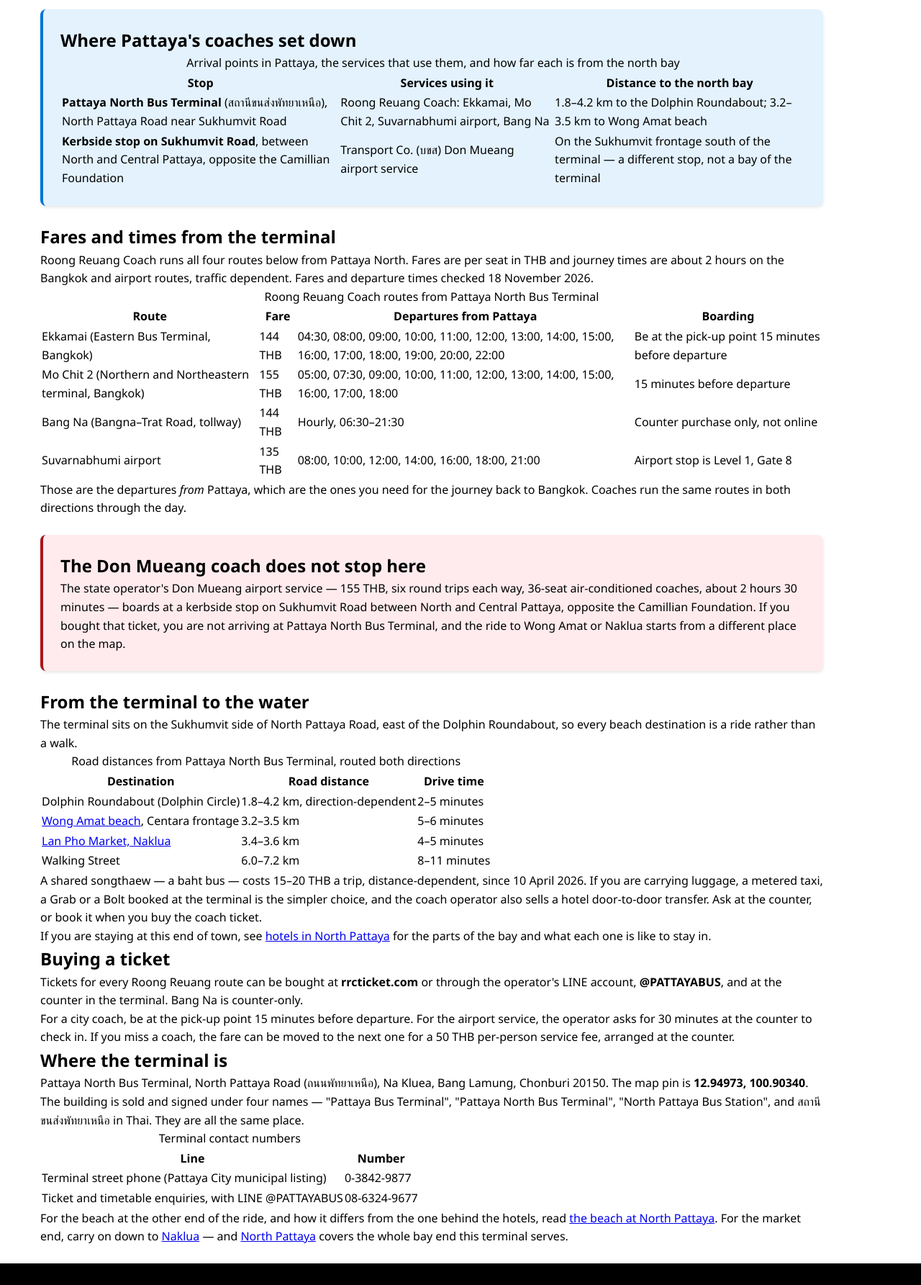
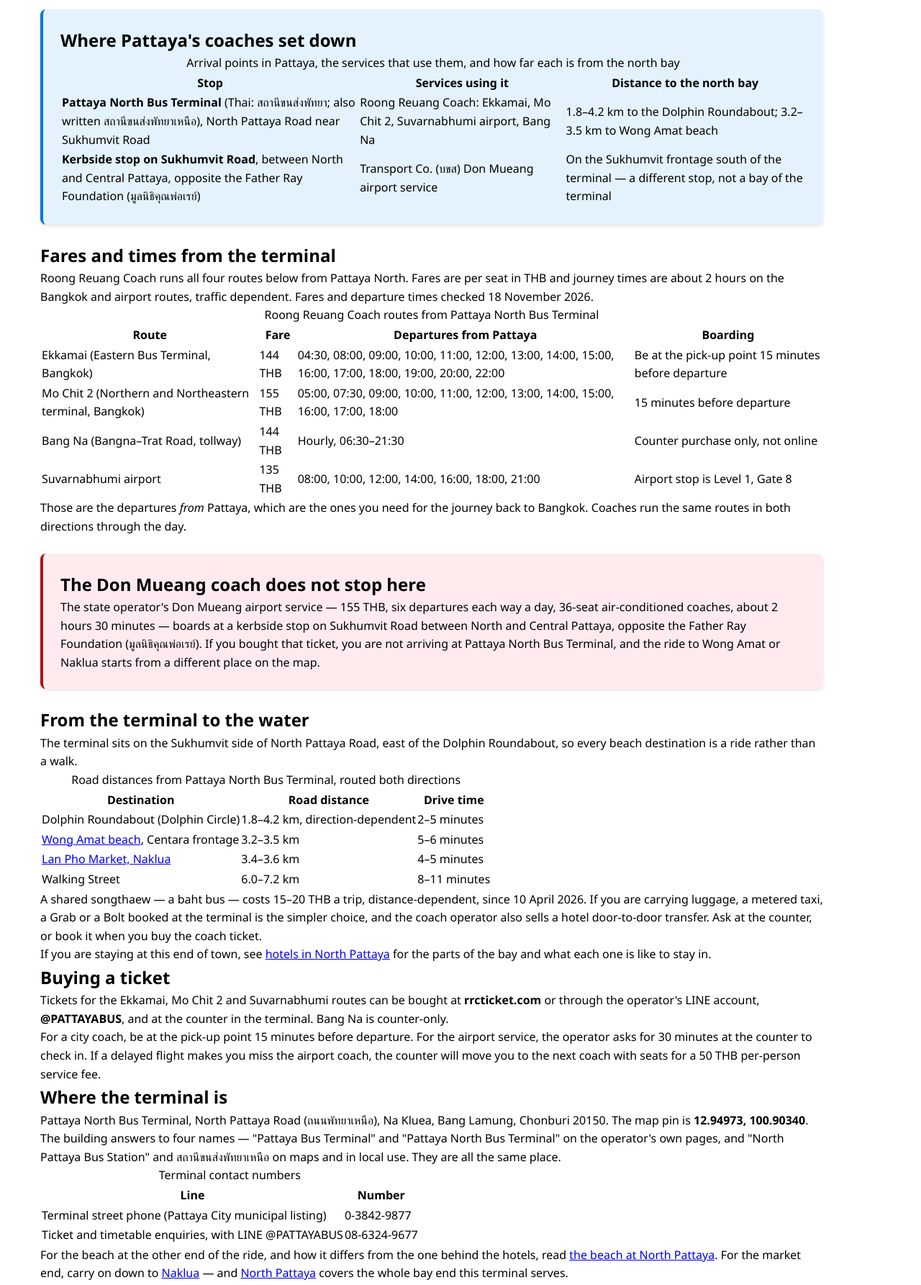
Before and after one commit to raymondlowe/north-pattaya.com, a plain HTML site: page north-pattaya-bus-station.html in a window 1280 px wide. Shown: the part 940-2725 px from the top of the page at 72% size. Drawn offline with Linux system fonts and the light colour scheme.

Commit message:
fix(north-pattaya): apply the 8 ordered factcheck corrections from the PR #1 ruling
Applies, verbatim and body-copy only, the EDIT ORDER in
wl-knowledge/sites/north-pattaya/findings/factcheck/
2026-11-18-pr1-0e84f821-factcheck-t_425dd487.md at head 0e84f821.

1. index.html — "6–7 km" -> "6.0–7.2 km", so the hub matches the range its
   own bus-station page prints.
2. north-pattaya-bus-station.html — moving-coach landmark corrected in both
   places: "opposite the Camillian Foundation" ->
   "opposite the Father Ray Foundation (มูลนิธิคุณพ่อเรย์)".
3. north-pattaya-bus-station.html — "six round trips each way" ->
   "six departures each way a day" (the service is 6 departures each way,
   12 trips a day, not 12 departures each way).
4. north-pattaya-bus-station.html — the 50 THB rule restored to the
   operator's actual condition: a delayed flight on the airport service,
   not a general rebooking right on any coach.
5. north-pattaya-bus-station.html — "Tickets for every Roong Reuang route"
   -> "Tickets for the Ekkamai, Mo Chit 2 and Suvarnabhumi routes", since
   Bang Na is counter-only and the page said so two paragraphs earlier.
6. north-pattaya-bus-station.html — drop the unsourced "sold and signed";
   attribute the four names to where each is actually used, and give the
   operator's own Thai form first (สถานีขนส่งพัทยา) in the table.
7. north-pattaya-beach.html — "hotel stock is thickest on the sand" ->
   "hotel stock is concentrated": the superlative was never measured.
8. north-pattaya-beach.html — label the north-end character claim as our
   reading, as the research note required.

Body copy only: 9 lines changed across 3 files, nothing outside the visible
article text. wong-amat-beach.html is CLEAR on the ruling and untouched;
facts.yaml and README.md untouched. No figure changed that the ruling did
not order changed; no new fact added.

qc_html.py repo-wide: files=13 FAIL=0 WARN=0 REPORT=0
qc_external_links.py on the four pages: files=4 links=4 BROKEN=0 WARN=0
One <h1> per page. Camillian occurrences in the repo: 0.

```diff
--- a/north-pattaya-bus-station.html
+++ b/north-pattaya-bus-station.html
@@ -147,8 +147,8 @@
 <tr><th>Stop</th><th>Services using it</th><th>Distance to the north bay</th></tr>
 </thead>
 <tbody>
-<tr><td><strong>Pattaya North Bus Terminal</strong> (สถานีขนส่งพัทยาเหนือ), North Pattaya Road near Sukhumvit Road</td><td>Roong Reuang Coach: Ekkamai, Mo Chit 2, Suvarnabhumi airport, Bang Na</td><td>1.8&ndash;4.2 km to the Dolphin Roundabout; 3.2&ndash;3.5 km to Wong Amat beach</td></tr>
-<tr><td><strong>Kerbside stop on Sukhumvit Road</strong>, between North and Central Pattaya, opposite the Camillian Foundation</td><td>Transport Co. (บขส) Don Mueang airport service</td><td>On the Sukhumvit frontage south of the terminal &mdash; a different stop, not a bay of the terminal</td></tr>
+<tr><td><strong>Pattaya North Bus Terminal</strong> (Thai: สถานีขนส่งพัทยา; also written สถานีขนส่งพัทยาเหนือ), North Pattaya Road near Sukhumvit Road</td><td>Roong Reuang Coach: Ekkamai, Mo Chit 2, Suvarnabhumi airport, Bang Na</td><td>1.8&ndash;4.2 km to the Dolphin Roundabout; 3.2&ndash;3.5 km to Wong Amat beach</td></tr>
+<tr><td><strong>Kerbside stop on Sukhumvit Road</strong>, between North and Central Pattaya, opposite the Father Ray Foundation (มูลนิธิคุณพ่อเรย์)</td><td>Transport Co. (บขส) Don Mueang airport service</td><td>On the Sukhumvit frontage south of the terminal &mdash; a different stop, not a bay of the terminal</td></tr>
 </tbody>
 </table>
 </div>
@@ -171,7 +171,7 @@
 
 <div class="callout-warning">
 <h2>The Don Mueang coach does not stop here</h2>
-<p>The state operator's Don Mueang airport service &mdash; 155 THB, six round trips each way, 36-seat air-conditioned coaches, about 2 hours 30 minutes &mdash; boards at a kerbside stop on Sukhumvit Road between North and Central Pattaya, opposite the Camillian Foundation. If you bought that ticket, you are not arriving at Pattaya North Bus Terminal, and the ride to Wong Amat or Naklua starts from a different place on the map.</p>
+<p>The state operator's Don Mueang airport service &mdash; 155 THB, six departures each way a day, 36-seat air-conditioned coaches, about 2 hours 30 minutes &mdash; boards at a kerbside stop on Sukhumvit Road between North and Central Pattaya, opposite the Father Ray Foundation (มูลนิธิคุณพ่อเรย์). If you bought that ticket, you are not arriving at Pattaya North Bus Terminal, and the ride to Wong Amat or Naklua starts from a different place on the map.</p>
 </div>
 
 <h2>From the terminal to the water</h2>
@@ -192,12 +192,12 @@
 <p>If you are staying at this end of town, see <a href="north-pattaya-hotels.html">hotels in North Pattaya</a> for the parts of the bay and what each one is like to stay in.</p>
 
 <h2>Buying a ticket</h2>
-<p>Tickets for every Roong Reuang route can be bought at <strong>rrcticket.com</strong> or through the operator's LINE account, <strong>@PATTAYABUS</strong>, and at the counter in the terminal. Bang Na is counter-only.</p>
-<p>For a city coach, be at the pick-up point 15 minutes before departure. For the airport service, the operator asks for 30 minutes at the counter to check in. If you miss a coach, the fare can be moved to the next one for a 50 THB per-person service fee, arranged at the counter.</p>
+<p>Tickets for the Ekkamai, Mo Chit 2 and Suvarnabhumi routes can be bought at <strong>rrcticket.com</strong> or through the operator's LINE account, <strong>@PATTAYABUS</strong>, and at the counter in the terminal. Bang Na is counter-only.</p>
+<p>For a city coach, be at the pick-up point 15 minutes before departure. For the airport service, the operator asks for 30 minutes at the counter to check in. If a delayed flight makes you miss the airport coach, the counter will move you to the next coach with seats for a 50 THB per-person service fee.</p>
 
 <h2>Where the terminal is</h2>
 <p>Pattaya North Bus Terminal, North Pattaya Road (ถนนพัทยาเหนือ), Na Kluea, Bang Lamung, Chonburi 20150. The map pin is <strong>12.94973, 100.90340</strong>.</p>
-<p>The building is sold and signed under four names &mdash; "Pattaya Bus Terminal", "Pattaya North Bus Terminal", "North Pattaya Bus Station", and สถานีขนส่งพัทยาเหนือ in Thai. They are all the same place.</p>
+<p>The building answers to four names &mdash; "Pattaya Bus Terminal" and "Pattaya North Bus Terminal" on the operator's own pages, and "North Pattaya Bus Station" and สถานีขนส่งพัทยาเหนือ on maps and in local use. They are all the same place.</p>
 <table>
 <caption>Terminal contact numbers</caption>
 <thead>
```
Also changed, not shown: index.html (+1 -1 lines), north-pattaya-beach.html (+2 -2 lines).
